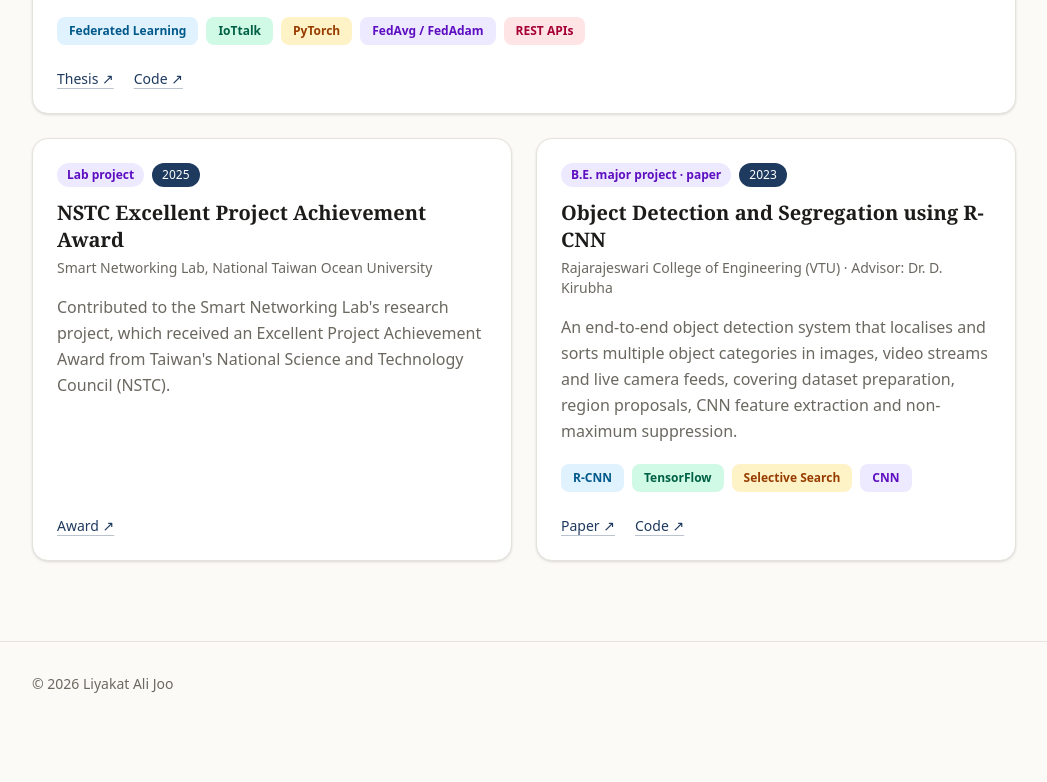
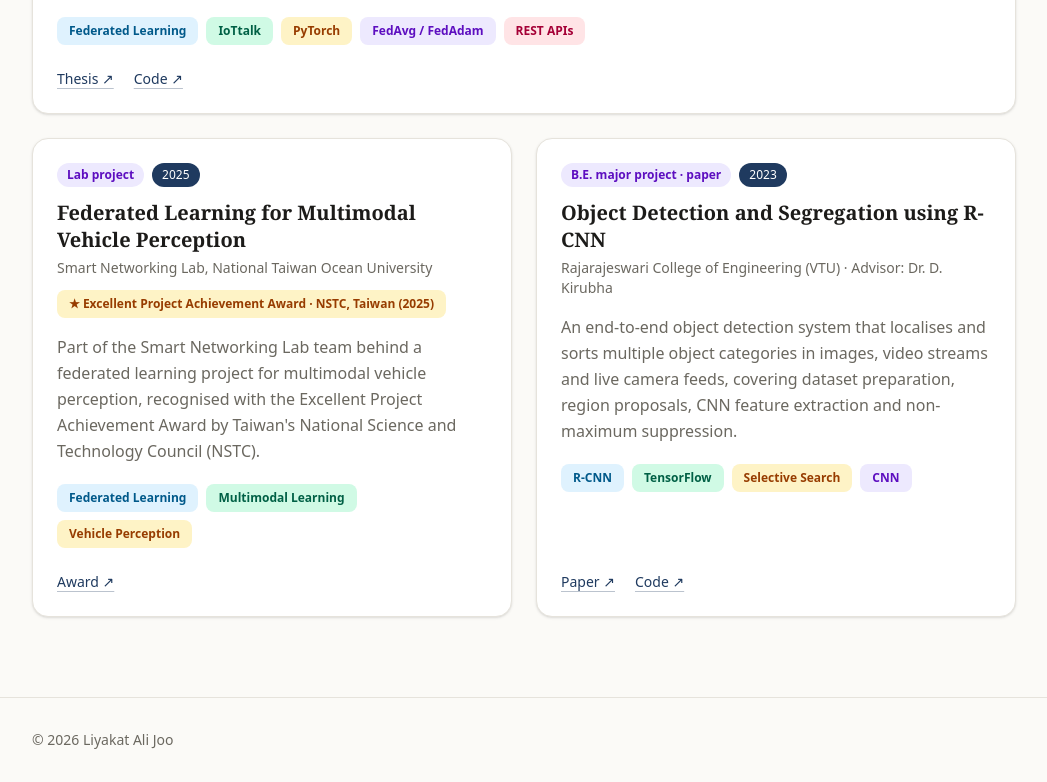
Before and after one commit to ali-liyakat/portfolio, an Astro site: page / in a window 1280 px wide. Shown: the part 6729-7511 px from the top of the page, without its empty margins (116-1163 px from the left). Before the commit the page ends 7455 px from the top, so only its background shows below. Built offline with nearby package versions, Linux system fonts and the light colour scheme; Astro itself is replaced by a stand-in of ours.

Commit message:
updated research section.

```diff
--- a/src/components/Research.astro
+++ b/src/components/Research.astro
@@ -90,6 +90,11 @@ const linksOf = (links?: Record<string, string | undefined>) =>
           <h4 class="mt-3 font-serif text-xl font-semibold leading-snug">{r.title}</h4>
           {r.shortName && <p class="mt-1 font-medium text-accent">{r.shortName}</p>}
           {r.meta && <p class="mt-1 text-sm text-muted">{r.meta}</p>}
+            {r.award && (
+            <p class="mt-3 self-start rounded-lg bg-amber-100 px-3 py-1.5 text-xs font-semibold text-amber-800">
+              ★ {r.award}
+            </p>
+          )}
 
           <p class:list={["mt-4 leading-relaxed text-muted", r.wide && "md:max-w-3xl"]}>{r.description}</p>
 
--- a/src/data/research.ts
+++ b/src/data/research.ts
@@ -19,6 +19,7 @@ export interface ResearchProject {
   title: string;
   shortName?: string;
   period: string;
+    award?: string;
   meta?: string;
   description: string;
   kpis?: Kpi[];
@@ -51,7 +52,7 @@ export const publications: Publication[] = [
   {
     title: "Implementing Federated Learning via IoTtalk: A Smart Home Case Study",
     authors: ["Liyakat Ali", "Chih-Yu Lin"],
-    venue: "2025 IEEE VTS Asia Pacific Wireless Communications Symposium (APWCS 2025), IEEE",
+    venue: "2025 IEEE VTS Asia Pacific Wireless Communications Symposium (APWCS 2025), Tokyo, Japan, IEEE",
     year: 2025,
     type: "Conference paper",
     links: { paper: "https://ieeexplore.ieee.org/document/11151953", pdf: "", code: "https://github.com/ali-liyakat/FLtalk-Federated-Learning-via-IoTtalk" },
@@ -97,12 +98,13 @@ export const researchProjects: ResearchProject[] = [
   },
   {
     label: "Lab project",
-    title: "NSTC Excellent Project Achievement Award",
+    title: "Federated Learning for Multimodal Vehicle Perception",
     period: "2025",
+    award: "Excellent Project Achievement Award · NSTC, Taiwan (2025)",
     meta: "Smart Networking Lab, National Taiwan Ocean University",
     description:
-      "Contributed to the Smart Networking Lab's research project, which received an Excellent Project Achievement Award from Taiwan's National Science and Technology Council (NSTC).",
-    skills: [],
+      "Part of the Smart Networking Lab team behind a federated learning project for multimodal vehicle perception, recognised with the Excellent Project Achievement Award by Taiwan's National Science and Technology Council (NSTC).",
+    skills: ["Federated Learning", "Multimodal Learning", "Vehicle Perception"],
     links: { award: "https://drive.google.com/file/d/1gxVtuAimiq2xuY6H-A9qVvxGMO46o9wb/view" },
   },
   {
```
